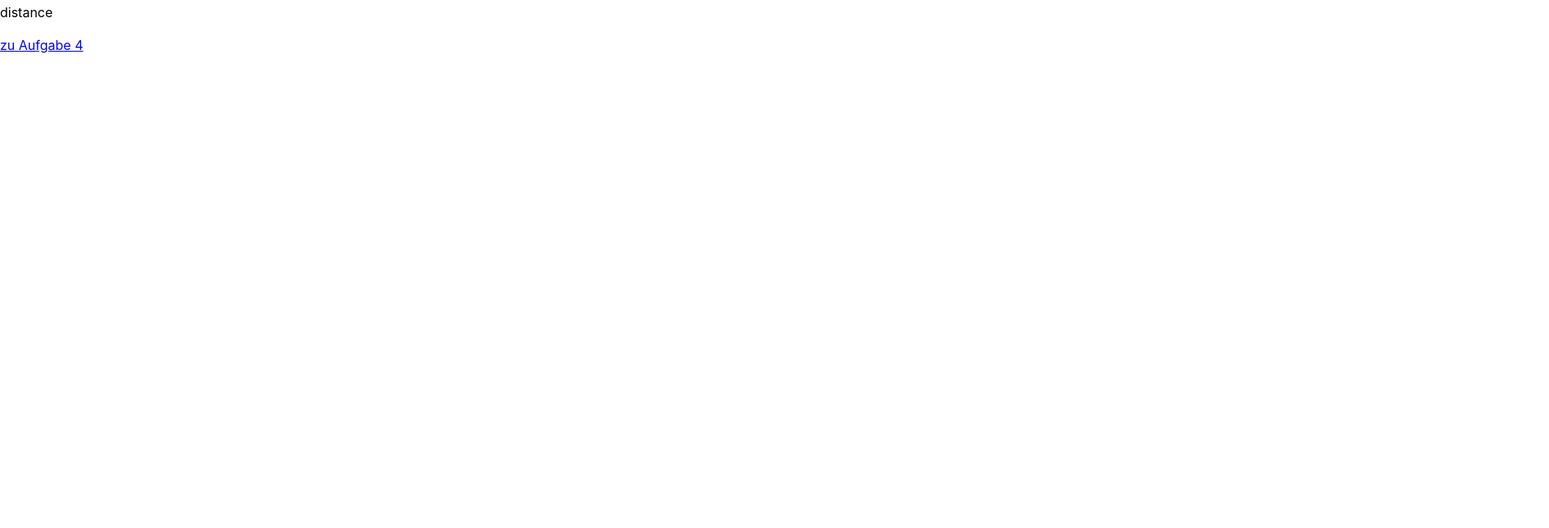
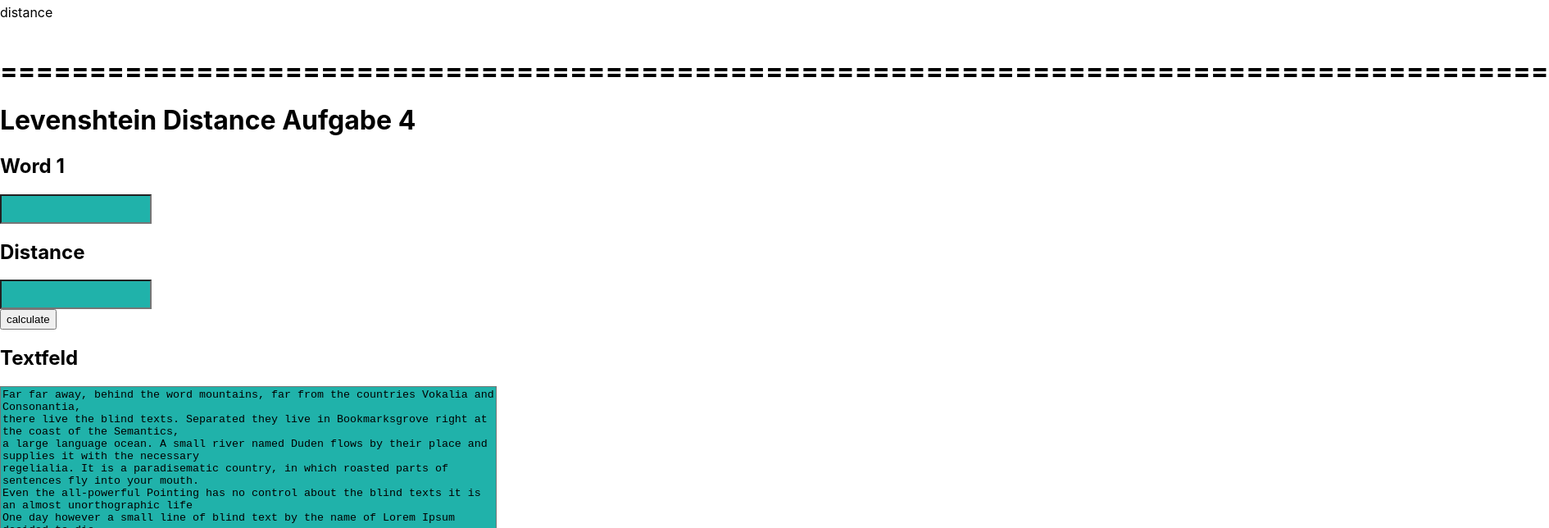
Before and after one commit to maakkiiii/levenshteinDistance, a React (Create React App) app: page / in a window 1280 px wide. Shown: the part 360-1004 px from the top of the page at 82% size, 1890 px wide, since content can reach past the window. Before the commit the page ends 800 px from the top, so only its background shows below. Built offline with nearby package versions, Linux system fonts and the light colour scheme.

Commit message:
update Aufgabe 4

```diff
--- a/src/App.js
+++ b/src/App.js
@@ -57,8 +57,6 @@ function App() {
                 </div>
             </div>
             <br/>
-
-            <a href="levenshtein2.js">zu Aufgabe 4</a>
         </>
     );
 }
--- a/src/index.js
+++ b/src/index.js
@@ -3,10 +3,12 @@ import ReactDOM from 'react-dom';
 import './index.css';
 import App from './App';
 import reportWebVitals from './reportWebVitals';
+import LevenshteinAufgabe4 from "./levenshtein2";
 
 ReactDOM.render(
   <React.StrictMode>
     <App />
+      <LevenshteinAufgabe4/>
   </React.StrictMode>,
   document.getElementById('root')
 );
--- a/src/levenshtein2.js
+++ b/src/levenshtein2.js
@@ -24,7 +24,7 @@ const levenshteinDistance = (str1 = '', str2 = '') => {
     return track[str2.length][str1.length];
 }
 
-function App() {
+function LevenshteinAufgabe4() {
     const [input, setInput] = useState("")
     const [maxDistance, setMaxDistance] = useState()
     const [textarea, setTextarea] = useState
@@ -44,7 +44,8 @@ function App() {
 
     return (
         <>
-            <h1>Levenshtein Distance</h1>
+            <h1>=======================================================================================</h1>
+            <h1>Levenshtein Distance Aufgabe 4</h1>
             <div className={"felder"}>
                 <div className={"feld"}>
                     <h2>Word 1</h2>
@@ -59,7 +60,7 @@ function App() {
                     <h2>Textfeld</h2>
                     <textarea title={"text field"}
                               onChange={(event) => {
-                                  setTextArea(event.target.value)
+                                  setTextarea(event.target.value)
                                 }
                               }
                               value={textarea}>
@@ -77,4 +78,4 @@ function App() {
     );
 }
 
-export default App;
+export default LevenshteinAufgabe4;
```
